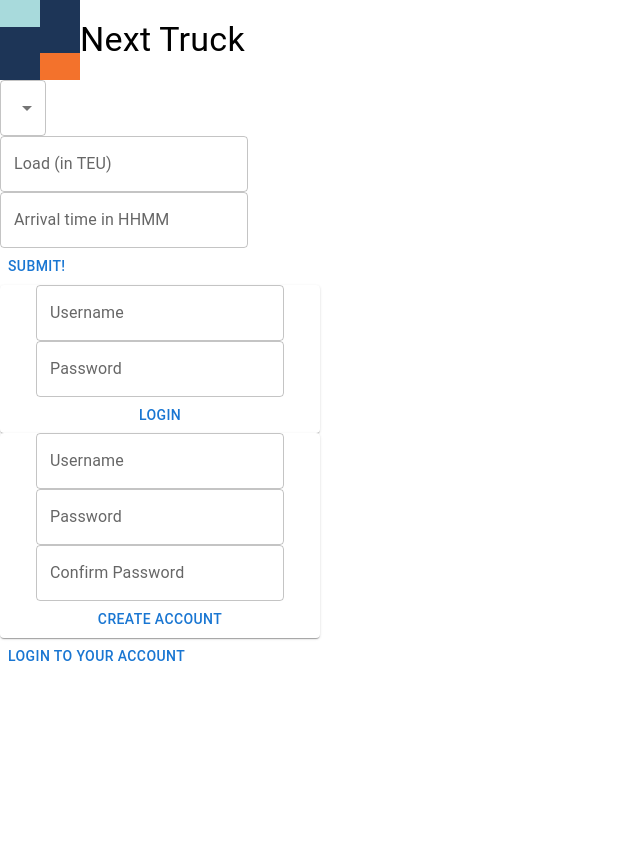
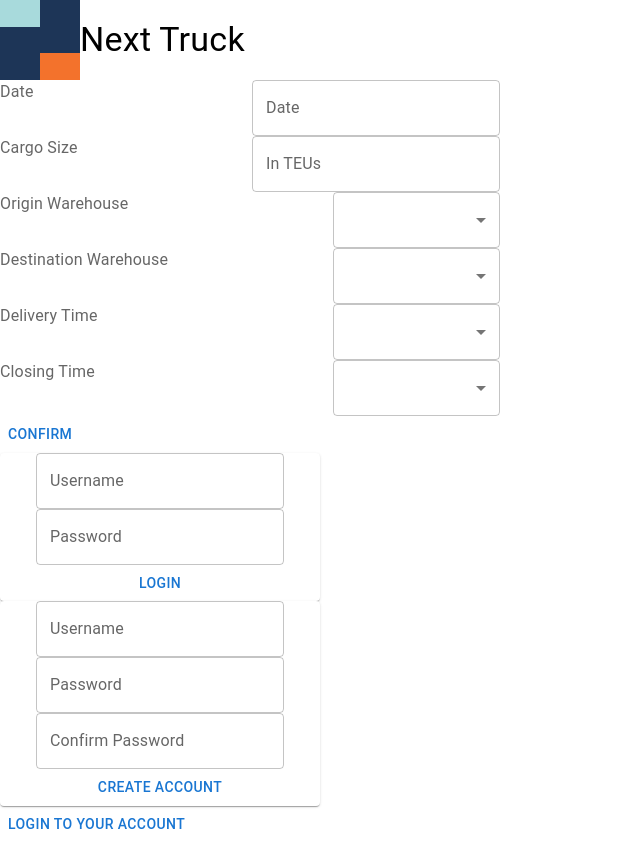
Before and after one commit to mgiang2015/PsaCodesprint, a React (Create React App) app in the folder client/: page / in a window 1280 px wide. Shown: the whole page, without its empty margins (0-640 px from the left). Before the commit the page ends 800 px from the top, so only its background shows below. Built offline with nearby package versions, Linux system fonts and the light colour scheme.

Commit message:
Refactor Operator form to reflect Figma design

```diff
--- a/client/src/App.js
+++ b/client/src/App.js
@@ -1,5 +1,5 @@
 import React from "react";
-import OperatorForm from "./OperatorForm";
+import OperatorForm from "./Operator/OperatorForm";
 import Logo from "./Components/Logo"
 import LoginPage from "./UserAuth/LoginPage";
 import SignupPage from "./UserAuth/SignupPage";
--- /dev/null
+++ b/client/src/Operator/OperatorForm.js
@@ -0,0 +1,78 @@
+import React from "react";
+import { useForm } from "react-hook-form"
+import { Box, Select, MenuItem, InputLabel, TextField, Button } from '@mui/material';
+
+
+export default function OperatorForm() {
+	const { register, handleSubmit } = useForm();
+	const onSubmit = function(data) {
+		// connect to API and send POST request later
+		console.log(data);
+	}
+
+	return (
+		<form onSubmit={handleSubmit(onSubmit)} style={{ width: 500 }}>
+			<Box sx={{display: 'flex', flexDirection: 'row', justifyContent: 'space-between'}}>
+				<InputLabel>Date</InputLabel>
+				<TextField label="Date" variant="outlined" {...register("date")} />
+			</Box>
+			<Box sx={{display: 'flex', flexDirection: 'row', justifyContent: 'space-between'}}>
+				<InputLabel>Cargo Size</InputLabel>
+				<TextField label="In TEUs" variant="outlined" {...register("size")} />
+			</Box>
+			<Box sx={{display: 'flex', flexDirection: 'row', justifyContent: 'space-between'}}>
+				<InputLabel>Origin Warehouse</InputLabel>
+				<Select label="Select a Warehouse" sx={{ minWidth: 1/3 }} variant="outlined" {...register("origin")}>
+					<MenuItem value="a">A</MenuItem>
+					<MenuItem value="b">B</MenuItem>
+					<MenuItem value="c">C</MenuItem>
+					<MenuItem value="d">D</MenuItem>
+					<MenuItem value="e">E</MenuItem>
+					<MenuItem value="f">F</MenuItem>
+					<MenuItem value="g">G</MenuItem>
+					<MenuItem value="h">H</MenuItem>
+				</Select>
+			</Box>
+			<Box sx={{display: 'flex', flexDirection: 'row', justifyContent: 'space-between'}}>
+				<InputLabel>Destination Warehouse</InputLabel>
+				<Select label="Select a Warehouse" sx={{ minWidth: 1/3 }} variant="outlined" {...register("destination")}>
+					<MenuItem value="a">A</MenuItem>
+					<MenuItem value="b">B</MenuItem>
+					<MenuItem value="c">C</MenuItem>
+					<MenuItem value="d">D</MenuItem>
+					<MenuItem value="e">E</MenuItem>
+					<MenuItem value="f">F</MenuItem>
+					<MenuItem value="g">G</MenuItem>
+					<MenuItem value="h">H</MenuItem>
+				</Select>
+			</Box>
+			<Box sx={{display: 'flex', flexDirection: 'row', justifyContent: 'space-between'}}>
+				<InputLabel>Delivery Time</InputLabel>
+				<Select label="Select a time" variant="outlined" sx={{ minWidth: 1/3 }} {...register("deliveryTime")}>
+					<MenuItem value="1000">1000</MenuItem>
+					<MenuItem value="1100">1100</MenuItem>
+					<MenuItem value="1200">1200</MenuItem>
+					<MenuItem value="1300">1300</MenuItem>
+					<MenuItem value="1400">1400</MenuItem>
+					<MenuItem value="1500">1500</MenuItem>
+					<MenuItem value="1600">1600</MenuItem>
+					<MenuItem value="1700">1700</MenuItem>
+				</Select>
+			</Box>
+			<Box sx={{display: 'flex', flexDirection: 'row', justifyContent: 'space-between'}}>
+				<InputLabel>Closing Time</InputLabel>
+				<Select labelId="Select a time" sx={{ minWidth: 1/3 }} variant="outlined" {...register("closingTime")}>
+					<MenuItem value="1000">1000</MenuItem>
+					<MenuItem value="1100">1100</MenuItem>
+					<MenuItem value="1200">1200</MenuItem>
+					<MenuItem value="1300">1300</MenuItem>
+					<MenuItem value="1400">1400</MenuItem>
+					<MenuItem value="1500">1500</MenuItem>
+					<MenuItem value="1600">1600</MenuItem>
+					<MenuItem value="1700">1700</MenuItem>
+				</Select>
+			</Box>
+			<Button type="submit">{"Confirm"}</Button>
+		</form>
+	);
+}
--- a/client/src/OperatorForm.js
+++ /dev/null
@@ -1,32 +0,0 @@
-import React from "react";
-import { useForm } from "react-hook-form"
-import { Select, MenuItem, InputLabel, TextField, Button } from '@mui/material';
-
-
-export default function OperatorForm() {
-	const { register, handleSubmit } = useForm();
-	const onSubmit = function(data) {
-		// connect to API and send POST request later
-		console.log(data);
-	}
-
-	return (
-		<form onSubmit={handleSubmit(onSubmit)}>
-			<div>
-				<Select {...register("destination")} label="Shipping to Operator">
-					<MenuItem value="A">A</MenuItem>
-					<MenuItem value="B">B</MenuItem>
-					<MenuItem value="C">C</MenuItem>
-					<MenuItem value="D">D</MenuItem>
-				</Select>
-			</div>
-			<div>
-				<TextField {...register("load")} label="Load (in TEU)" variant="outlined" />
-			</div>
-			<div>
-				<TextField {...register("timeLimit")} label="Arrival time in HHMM" variant="outlined" />
-			</div>
-			<Button type="submit">{"Submit!"}</Button>
-		</form>
-	);
-}
```
